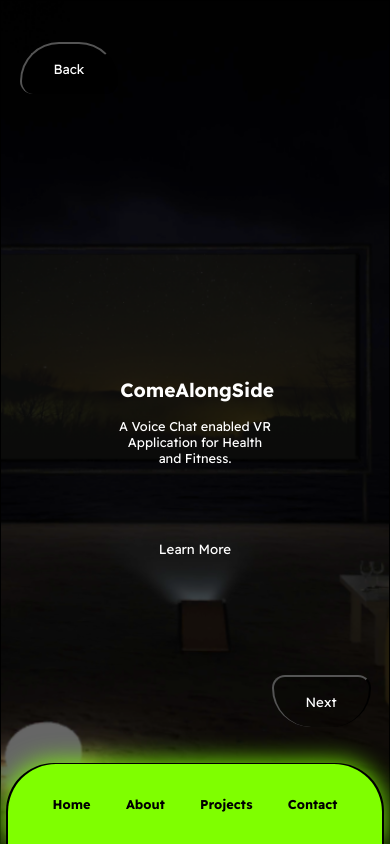
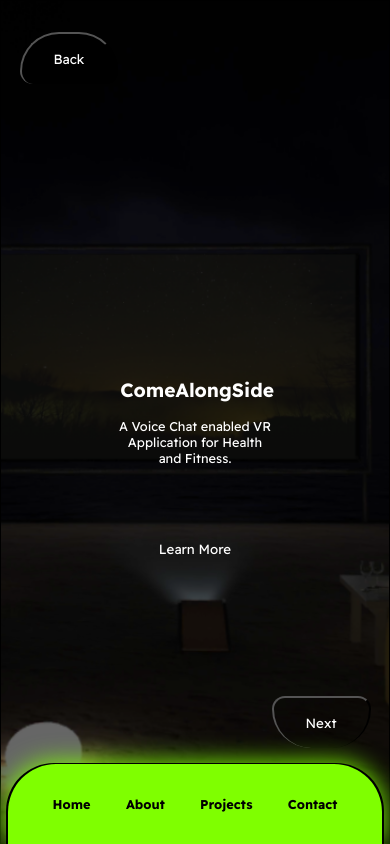
Before and after one commit to JadeZaher/portfolio-app, a React (Create React App) app: page /projects in a window 390 px wide. Shown: the top 844 px of the page. Built offline with nearby package versions, Linux system fonts and the light colour scheme; a web font is replaced by a local one.

Commit message:
UI fixes

```diff
--- a/src/App.css
+++ b/src/App.css
@@ -76,7 +76,7 @@ body{
 
 .back{
   border-radius:  3rem 3rem 1rem 1rem;
-  margin-bottom: 30vh;
+  margin-top: 50vh;
   left: 5vw;
 }
 
@@ -143,12 +143,12 @@ button{
 
 @media (max-width: 900px) {
     .back{
-        margin-top: 5vh;
+        margin-top: 2rem;
 
     }
     .next{
 
-        margin-top: 80vh;
+        bottom: 6rem;
     }
     .return{
       left:40%;
```
